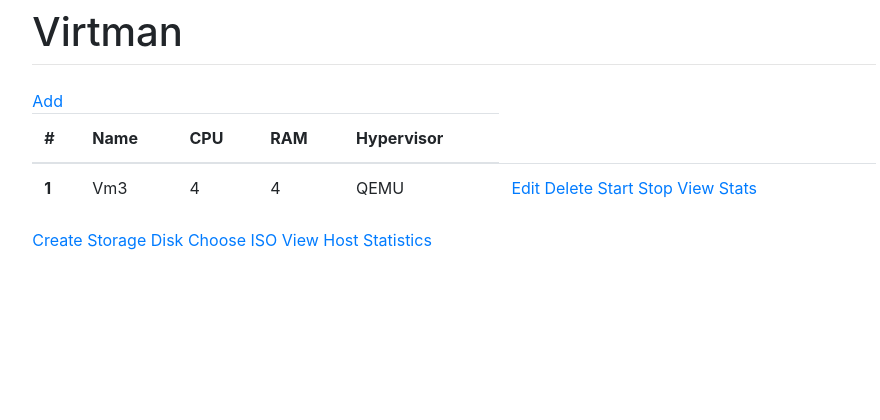
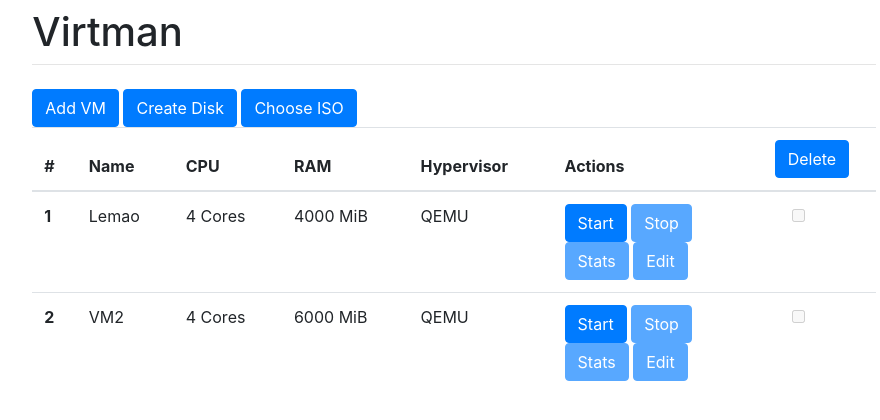
Before and after one commit to techtino/Virtman-WebUI, a Django app: page /manager/listing in a window 1280 px wide. Shown: the part 56-476 px from the top of the page, without its empty margins (186-1066 px from the left). Run offline with Django 3.2, Linux system fonts and the light colour scheme; a user stored in the database is signed in; data comes from the database, SQL or seed files in the repository; some libraries are stand-ins or nearby versions.

Commit message:
Buttons rearranged, checkboxes added

```diff
--- a/virtman/manager/LibvirtManagement.py
+++ b/virtman/manager/LibvirtManagement.py
@@ -5,7 +5,6 @@
 from .models import VM, StorageDisk
 
 def createQemuXML(vm_info):
-    KB = 1024 * 1024
     storage_device = str(vm_info['storage_disk'])
 
     #Generate drive ID by isolating the number from form info
@@ -21,7 +20,7 @@
     #Generate XML template for VM
     xml = """<domain type='kvm'>
         <name>{}</name>
-        <memory unit='KiB'>{}</memory>
+        <memory unit='MiB'>{}</memory>
         <vcpu placement='static'>{}</vcpu>
         <os>
             <type>hvm</type>
@@ -57,7 +56,7 @@
                     <listen type='address' address='0.0.0.0'/>
                   </graphics>
         </devices>
-        </domain>""".format(vm_info['name'], int(vm_info['ram']) * KB, vm_info['cpus'], drive_path, drive_name)
+        </domain>""".format(vm_info['name'], int(vm_info['ram']), vm_info['cpus'], drive_path, drive_name)
 
     #Write XML to a file
     vm_xml = open("/home/techtino/XMLs/QEMU/{}.xml".format(vm_info['name']),'w+')
--- a/virtman/manager/forms.py
+++ b/virtman/manager/forms.py
@@ -7,7 +7,7 @@
 class VMForm(ModelForm):
     class Meta:
         model = VM
-        fields = "__all__"
+        fields = ['name', 'cpus', 'ram', 'hypervisor', 'os', 'storage_disk']
 
 class storageForm(ModelForm):
     class Meta:
--- a/virtman/manager/models.py
+++ b/virtman/manager/models.py
@@ -26,5 +26,5 @@
         ('Windows', 'Windows'),
         ('Mac', 'Mac'),)
     os = models.CharField(max_length=30,choices=OS)
-    xml = models.CharField(max_length=100)
+    state = models.CharField(max_length=3)
     storage_disk = models.ForeignKey(StorageDisk, on_delete=models.CASCADE)
--- a/virtman/manager/templates/add.html
+++ b/virtman/manager/templates/add.html
@@ -7,5 +7,5 @@
       {% csrf_token %}
       {{ form.as_p }}
 <button class="button" type="submit">Create</button>
-</form>>
+</form>
 {% endblock content %}
--- a/virtman/manager/templates/edit.html
+++ b/virtman/manager/templates/edit.html
@@ -5,6 +5,6 @@
       method="post">
       {% csrf_token %}
       {{ form.as_p }}
-<button class="button" type="submit">Create</button>
-</form>>
+<button class="btn btn-primary" type="submit">Create</button>
+</form>
 {% endblock content %}
--- a/virtman/manager/templates/listing.html
+++ b/virtman/manager/templates/listing.html
@@ -2,8 +2,10 @@
 
 {% block content %}
 
-<a href="/manager/add">Add</a>
-
+<form id="DeleteVM"> </form>
+<a class="btn btn-primary" href="/manager/add">Add VM</a>
+<a class="btn btn-primary" href="/manager/createDisk">Create Disk</a>
+<a class="btn btn-primary" href="/manager/uploadISO">Choose ISO</a>
 {% if VM_list %}
 <table class="table">
   <thead>
@@ -13,6 +15,8 @@
       <th scope="col">CPU</th>
       <th scope="col">RAM</th>
       <th scope="col">Hypervisor</th>
+      <th scope="col">Actions</th>
+      <th scope="col" style="text-align: center"><button form="DeleteVM" type="submit" formmethod="post" class="btn btn-primary">Delete</button></th>
     </tr>
   </thead>
   <tbody>
@@ -20,19 +24,34 @@
         <tr>
         <th scope="row">{{ forloop.counter}}</th>
         <td>{{vm.name}}</td>
-        <td>{{vm.cpus}}</td>
-        <td>{{vm.ram}}</td>
+        <td>{{vm.cpus}} Cores</td>
+        <td>{{vm.ram}} MiB</td>
         <td>{{vm.hypervisor}}</td>
-        <td><a href="/manager/{{ vm.id }}/edit">Edit</a>  <a href="/manager/{{ vm.id }}/delete">Delete</a>  <a href="/manager/{{ vm.id }}/startVM">Start</a> <a href="/manager/{{ vm.id }}/stopVM">Stop</a> <a href="/manager/{{ vm.id }}/viewStats">View Stats</a></td>
+        <td>
+        {% if vm.state == 'ON' %}
+        <button type="button" class="btn btn-primary" disabled>Start</button>
+        <a class="btn btn-primary" href="/manager/{{ vm.id }}/stopVM">Stop</a>
+        <br>
+        <a class="btn btn-primary" href="/manager/{{ vm.id }}/viewStats">Stats</a>
+        <a class="btn btn-primary" href="/manager/{{ vm.id }}/edit">Edit</a>
+        {% else %}
+        <a class="btn btn-primary" href="/manager/{{ vm.id }}/startVM">Start </a>
+        <button type="button" class="btn btn-primary" disabled>Stop</button>
+        <br>
+        <button type="button" class="btn btn-primary" disabled>Stats</button>
+        <button type="button" class="btn btn-primary" disabled>Edit</button>
+        {% endif %}
+        {% if vm.state == "ON" %}
+        <td style="text-align: center"><input class="form-check-input" type="checkbox" value="" name="VMs" id="{{vm.id}}"></td>
+        {% else %}
+        <td style="text-align: center"><input class="form-check-input" type="checkbox" value="" disabled></td>
+        {% endif %}
+        </td>
         </tr>
     {% endfor %}
-
   </tbody>
 </table>
 {% else %}
 There are no VMs available
 {% endif %}
-<a href="/manager/createDisk">Create Storage Disk</a>
-<a href="/manager/uploadISO">Choose ISO</a>
-<a href="/manager/viewStats">View Host Statistics</a>
 {% endblock content %}
--- a/virtman/manager/views.py
+++ b/virtman/manager/views.py
@@ -97,6 +97,7 @@
     # pylint: disable=no-member
     machine = VM.objects.get(id=id)
     LibvirtManagement.startQemuVM(machine)
+    VM.objects.filter(id=id).update(state='ON')
     return redirect('/manager/listing')
 
 @login_required
@@ -105,8 +106,8 @@
     # pylint: disable=no-member
     machine = VM.objects.get(id=id)
     name = machine.name
-
     LibvirtManagement.shutdownVM(name)
+    VM.objects.filter(id=id).update(state='OFF')
     return redirect('/manager/listing')
 
 @login_required
```
Also changed, not shown: virtman/db.sqlite3, virtman/manager/migrations/0003_auto_20210325_0940.py (added).
